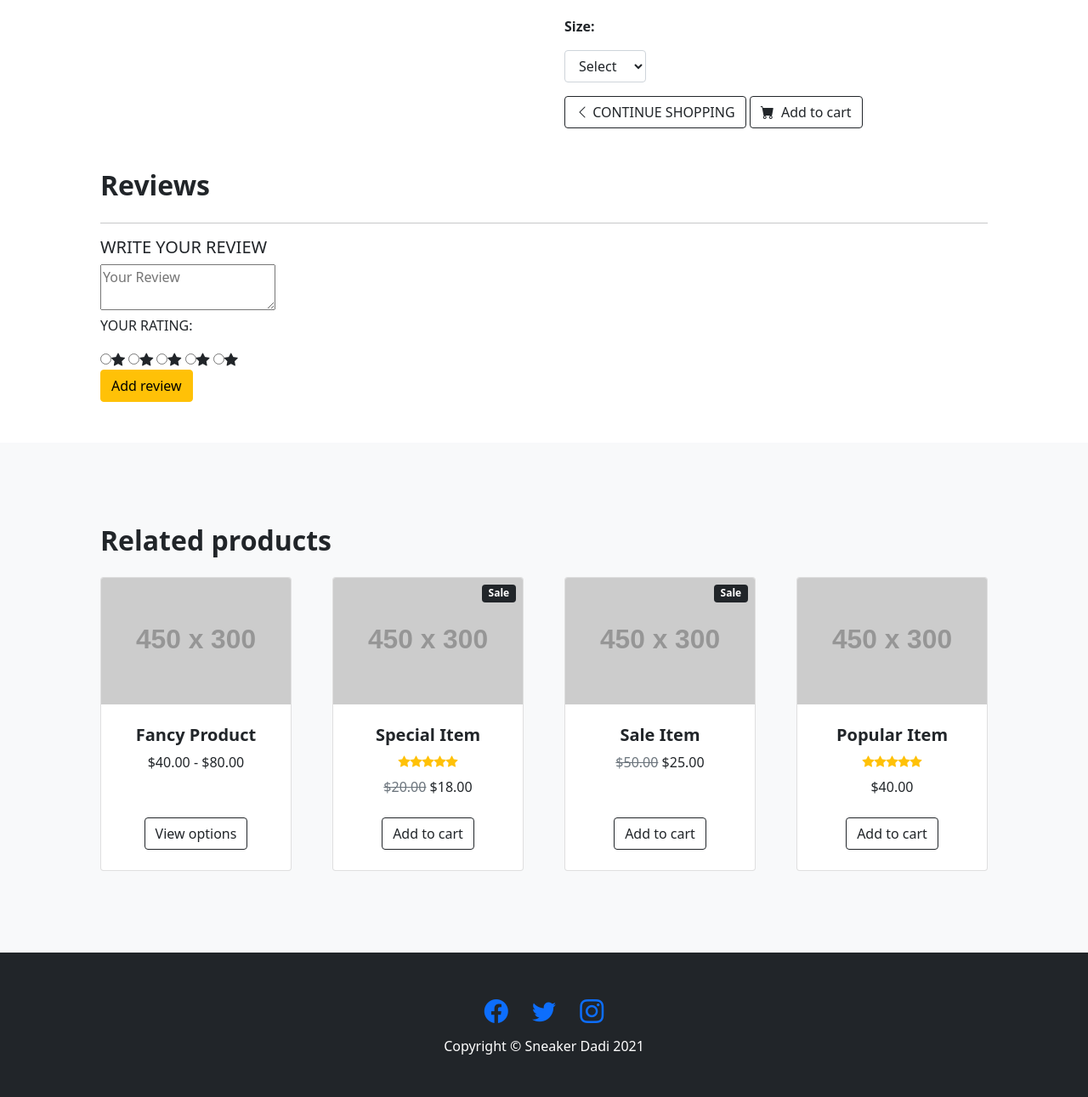
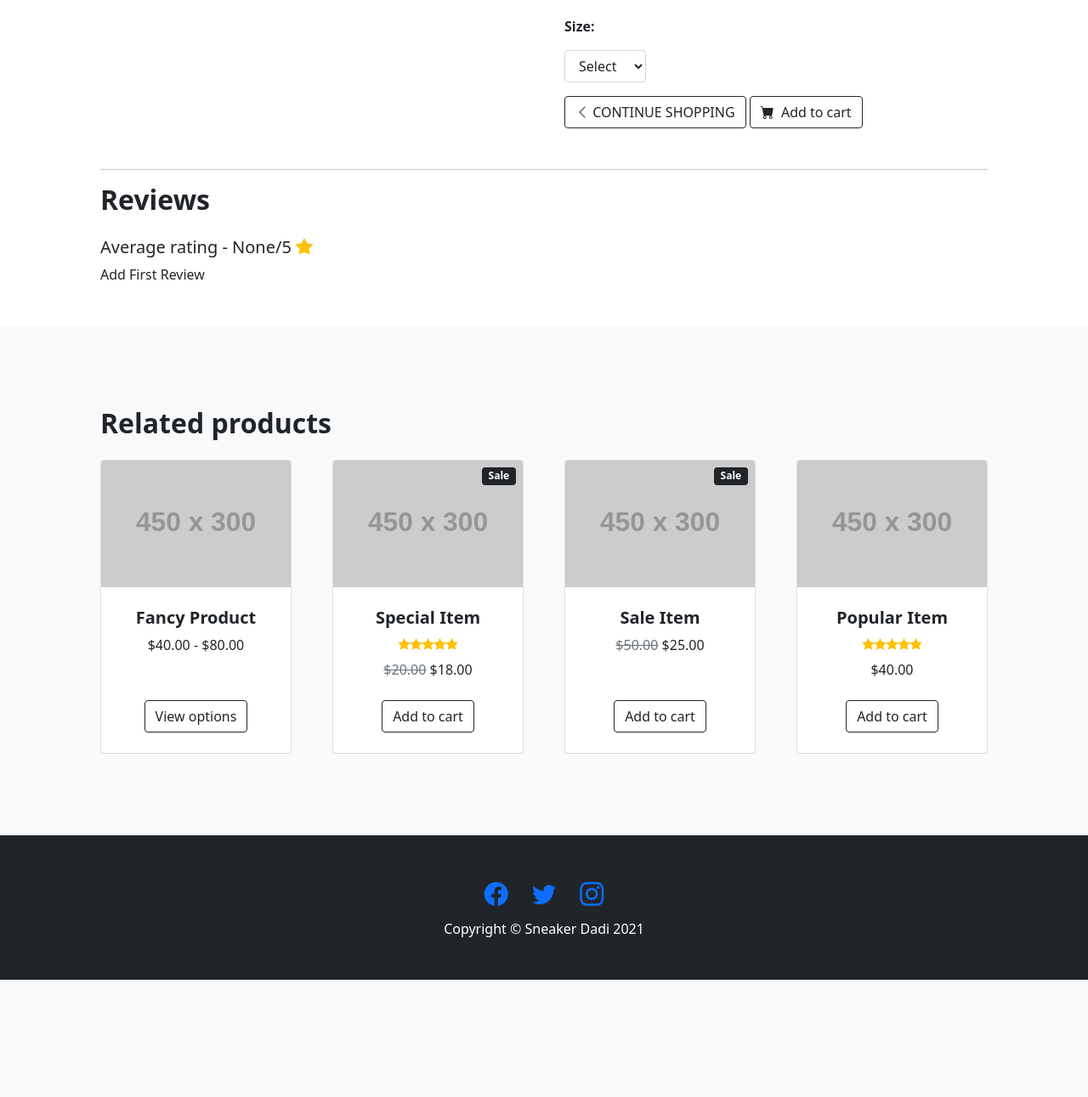
Before and after one commit to thirdelement/sneaker-dadi, a Django app: page /products/1/ in a window 1280 px wide. Shown: the part 749-2040 px from the top of the page at 85% size. After the commit the page ends 1902 px from the top, so only its background shows below. Run offline with Django 3.2, Linux system fonts and the light colour scheme; data comes from the database, SQL or seed files in the repository; grey boxes labelled with a size stand in for pictures from a placeholder-image service; data that the repository does not hold is empty; some libraries are stand-ins or nearby versions.

Commit message:
feat: Update product_detail.html & JS to show review text correctly.

```diff
--- a/products/static/products/js/product_review.js
+++ b/products/static/products/js/product_review.js
@@ -1,44 +1,41 @@
 // Product Review Save
 // Credit: Code Artisan Lab - https://www.youtube.com/watch?v=7tyMyLCjKVg&list=PLgnySyq8qZmrxJvJbZC1eb7PD4bu0a-sB&index=31
-$("#addForm").submit(function(e){
+$("#addForm").submit(function (e) {
 	$.ajax({
-		data:$(this).serialize(),
-		method:$(this).attr('method'),
-		url:$(this).attr('action'),
-		dataType:'json',
-		success:function(res){
-			if(res.bool==true){
-				$(".ajaxRes").html('Review has been added.');
+		data: $(this).serialize(),
+		method: $(this).attr('method'),
+		url: $(this).attr('action'),
+		dataType: 'json',
+		success: function (res) {
+			if (res.bool == true) {
+				// $(".ajaxRes").html('Review has been added.');
 				// Reset form button
 				$("#reset").trigger('click');
-				console.log("test")
 				// Hide Add Review button
 				$("#btn-review").hide();
-				// End
-
-				//// create data for review
-				//var _html='<blockquote class="blockquote text-right">';
-				//_html+='<small>'+res.data.review_text+'</small>';
-				//_html+='<footer class="blockquote-footer">'+res.data.user;
-				//_html+='<cite title="Source Title">';
-				//for(var i=1; i<=res.data.review_rating; i++){
-				//	_html+='<i class="fa fa-star text-warning"></i>';
-				//}
-				//_html+='</cite>';
-				//_html+='</footer>';
-				//_html+='</blockquote>';
-				//_html+='</hr>';
-
-				//$(".no-data").hide();
-
-				//// Prepend Data
-				//$(".review-list").prepend(_html);
-
-				//// Hide Modal
-				//$("#productReview").modal('hide');
-
-				//// AVg Rating
-				//$(".avg-rating").text(res.avg_reviews.avg_rating.toFixed(1))
+				// create data for review
+				var _html = '<blockquote class="blockquote text-right">';
+				_html += '<cite title="Source Title">';
+				for (var i = 1; i <= res.data.review_rating; i++) {
+					_html += '<i class="bi bi-star-fill text-warning"></i>';
+				}
+				_html += '</cite>';
+				_html += '<p>' + res.data.review_text + '</p>';
+				// Credit for first letter capitalize below: https://stackoverflow.com/questions/1026069/how-do-i-make-the-first-letter-of-a-string-uppercase-in-javascript
+				_html += '<footer class="blockquote-footer">'+ res.data.user.charAt(0).toUpperCase()+res.data.user.slice(1)
+				_html += ', ';
+				_html += '<span>' + res.data.created_on;
+				_html += '</footer>';
+				_html += '</blockquote>';
+				_html += '</hr>';
+				// Hide Add First Review text
+				$(".no-data").hide();
+				// Prepend Data
+				$(".review-list").prepend(_html);
+				// Hide Modal
+				$("#productReview").modal('hide');
+				// Avg Rating
+				$(".avg-rating").text(res.avg_reviews.avg_rating.toFixed(1))
 			}
 		}
 	});
--- a/products/templates/products/product_detail.html
+++ b/products/templates/products/product_detail.html
@@ -107,7 +107,9 @@
 <!-- Credit: Code Artisan Lab - https://www.youtube.com/watch?v=7tyMyLCjKVg&list=PLgnySyq8qZmrxJvJbZC1eb7PD4bu0a-sB&index=31 -->
 <section>
     <div class="container px-4 px-lg-5 my-5">
+        <hr>
         <h2 class="fw-bolder mb-4 review-heading">Reviews</h2>
+        <h5>Average rating - <span class="avg-rating">{{ avg_reviews.avg_rating }}</span>/5 <i class="bi bi-star-fill text-warning"></i></h5>
         {% if user.is_authenticated %}
         {% if can_add_review %}
         <button type="button" id="btn-review" class="btn btn-warning btn-sm mb-4" data-bs-toggle="modal"
@@ -137,7 +139,7 @@
                                     </td>
                                 </tr>
                             </table>
-                            <p class="ajaxRes"></p>
+                            <!--<p class="ajaxRes"></p>-->
                         </form>
                     </div>
                 </div>
@@ -146,37 +148,32 @@
         {% endif %}
         {% endif %}
         <!-- End Product Review Modal -->
-        <hr>
         <div class="col-md-6">
-        </div>
-        <div class="col-md-6">
-            <h5 class="text-uppercase font-weight-bold">Write Your Review</h5>
-            <form class="review-form" method="GET" action="/review">
-                {% for product in products %}
-                <input type="hidden" name="prod_id" id="prod_id" value="{{prod.id}}" />
+            <!--<div class="card">-->
+            <!--<div class="card-body review-list">-->
+            <div class="review-list">
+                <!-- Detail -->
+                {% if reviews %}
+                {% for review in reviews reversed %}
+                <blockquote class="blockquote text-right">
+                    <cite title="Source Title">
+                        {% for star in review.review_rating|ljust:review.review_rating %}
+                        <i class="bi bi-star-fill text-warning"></i>
+                        {% endfor %}
+                    </cite>
+                    <p>{{ review.review_text }}</p>
+                    <footer class="blockquote-footer">{{ review.user|title }}, <span>{{ review.created_on|date:"d F Y" }}</span>
+                    </footer>
+                    <!--<footer class="blockquote-footer">{{ review.created_on }}
+                    </footer>-->
+                </blockquote>
+                <hr />
                 {% endfor %}
-                <div class="form-group">
-                    <textarea class="input" type="text" name="comment" placeholder="Your Review"></textarea>
-                </div>
-                <div class="form-group">
-                    <div class="input rating">
-                        <p class="text-uppercase font-weight-bold">Your Rating: </p>
-                        <div class="rating-wrapper">
-                            <input type="radio" id="star-5" name="rate" value="5" /><label for="star-5"
-                                class="bi bi-star-fill"></label>
-                            <input type="radio" id="star-4" name="rate" value="4" /><label for="star-4"
-                                class="bi bi-star-fill"></label>
-                            <input type="radio" id="star-3" name="rate" value="3" /><label for="star-3"
-                                class="bi bi-star-fill"></label>
-                            <input type="radio" id="star-2" name="rate" value="2" /><label for="star-2"
-                                class="bi bi-star-fill"></label>
-                            <input type="radio" id="star-1" name="rate" value="1" /><label for="star-1"
-                                class="bi bi-star-fill"></label>
-                        </div>
-                        <button type="submit" class="btn btn-warning">Add review</button>
-                    </div>
-                </div>
-            </form>
+                {% else %}
+                <p class="no-data">Add First Review</p>
+                {% endif %}
+            </div>
+            <!--</div>-->
         </div>
     </div>
 </section>
```
